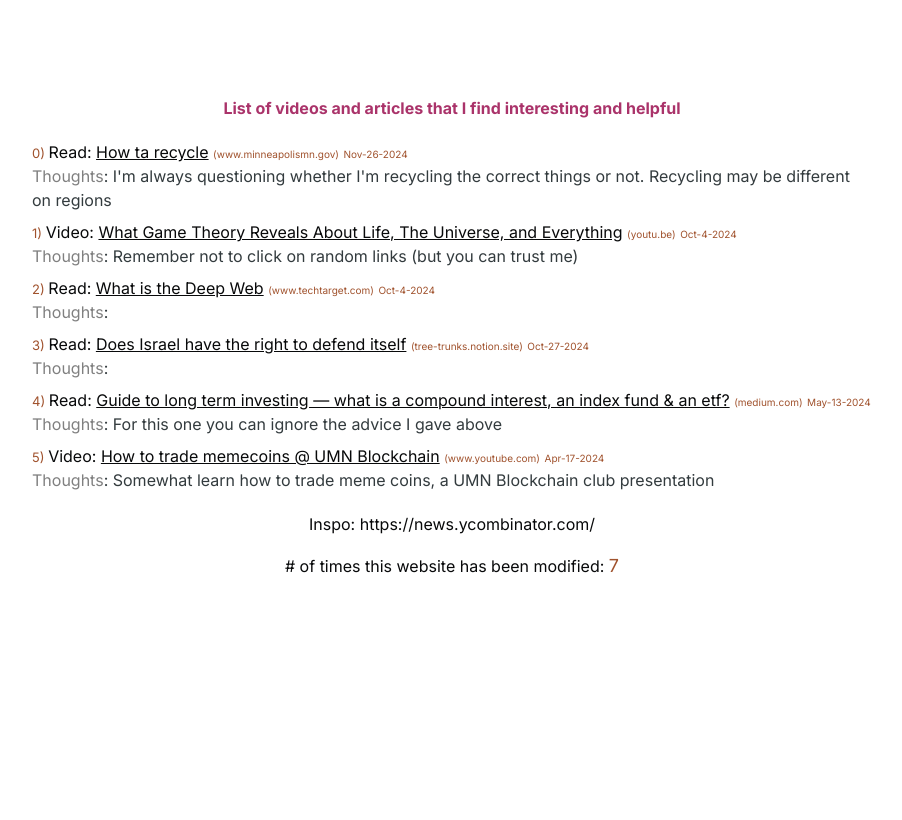
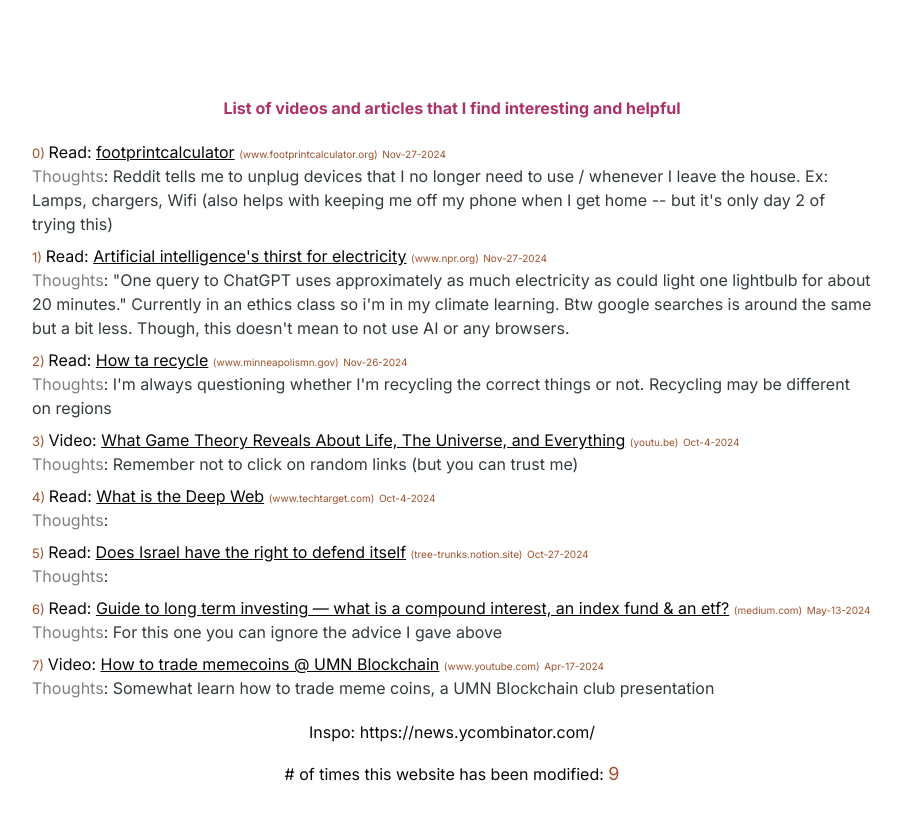
Before and after one commit to olafnub/HTML5-Portfolio, a Next.js app: page /chains in a window 1280 px wide. Shown: the top 820 px of the page, without its empty margins (188-1090 px from the left). Built offline with nearby package versions, Linux system fonts and the light colour scheme.

Commit message:
Add more reads

```diff
--- a/src/app/chains/page.tsx
+++ b/src/app/chains/page.tsx
@@ -3,7 +3,7 @@ import React, {useEffect, useState} from 'react'
 import Link from "next/link"
 import "./chains.css"
 
-let modifiedCount = 7;
+let modifiedCount = 9;
 
 const FlexCenter: React.FC<{ children: React.ReactNode}> = ({ children }) => (
     <div style={{display: "flex", justifyContent: "center", alignItems: "center"}}>
@@ -42,6 +42,22 @@ interface LinkInfo {
 // Read Or Video
 
 const allLinks: LinkInfo[] = [
+    {
+        title: "footprintcalculator",
+        link: "https://www.footprintcalculator.org",
+        type: "Read",
+        dateUploaded: "Nov-27-2024",
+        extraInfo: `Reddit tells me to unplug devices that I no longer need to use / whenever I leave the house.
+        Ex: Lamps, chargers, Wifi (also helps with keeping me off my phone when I get home -- but it's only day 2 of trying this)`,
+    },
+    {
+        title: "Artificial intelligence's thirst for electricity",
+        link: "https://www.npr.org/2024/07/10/nx-s1-5028558/artificial-intelligences-thirst-for-electricity",
+        type: "Read",
+        dateUploaded: "Nov-27-2024",
+        extraInfo: `"One query to ChatGPT uses approximately as much electricity as could light one lightbulb for about 20 minutes." Currently in an ethics class
+        so i'm in my climate learning. Btw google searches is around the same but a bit less. Though, this doesn't mean to not use AI or any browsers.`,
+    },
     {
         title: "How ta recycle",
         link: "https://www.minneapolismn.gov/resident-services/garbage-recycling-cleanup/recycling/accepted-recycling/",
```
